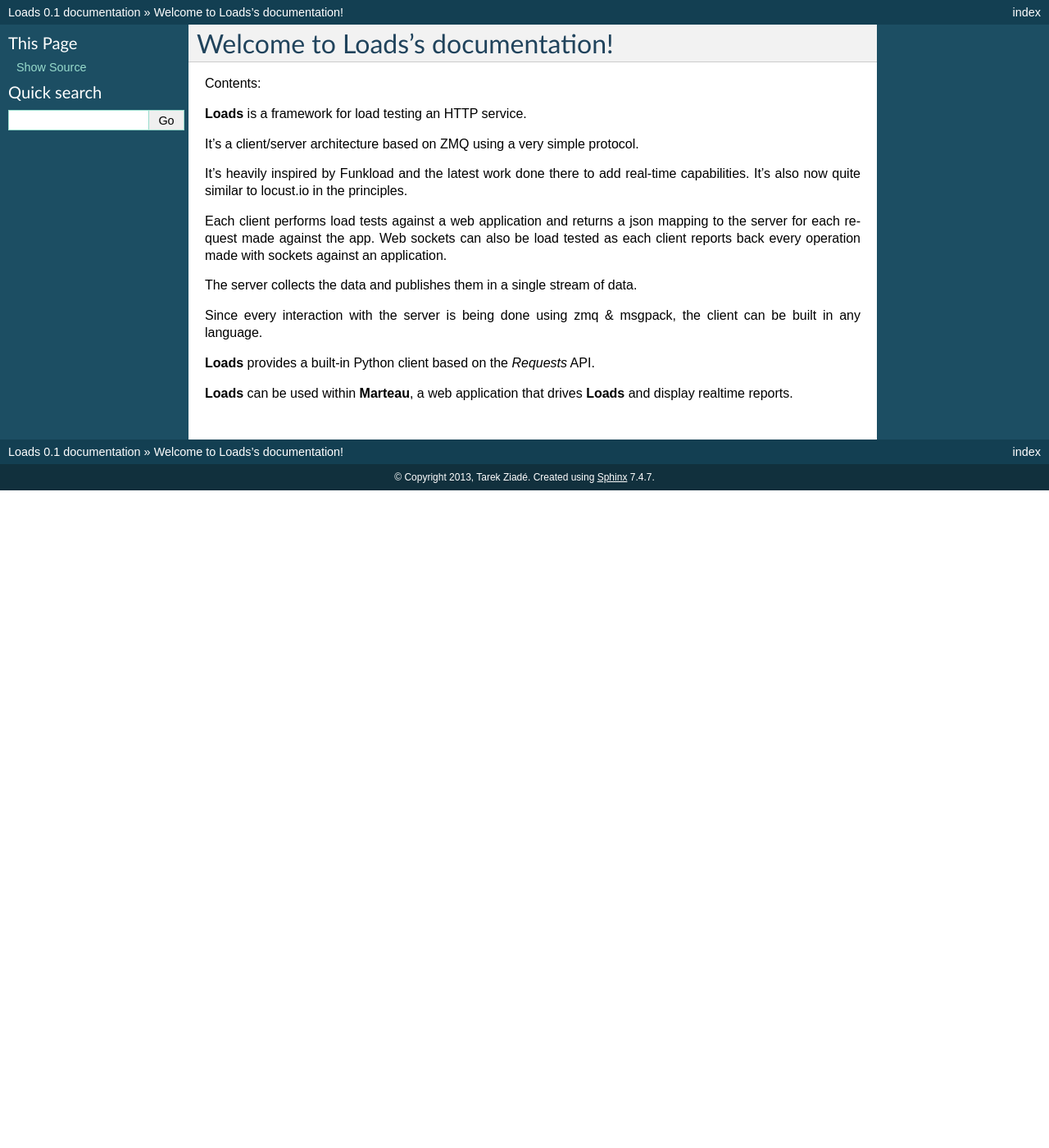
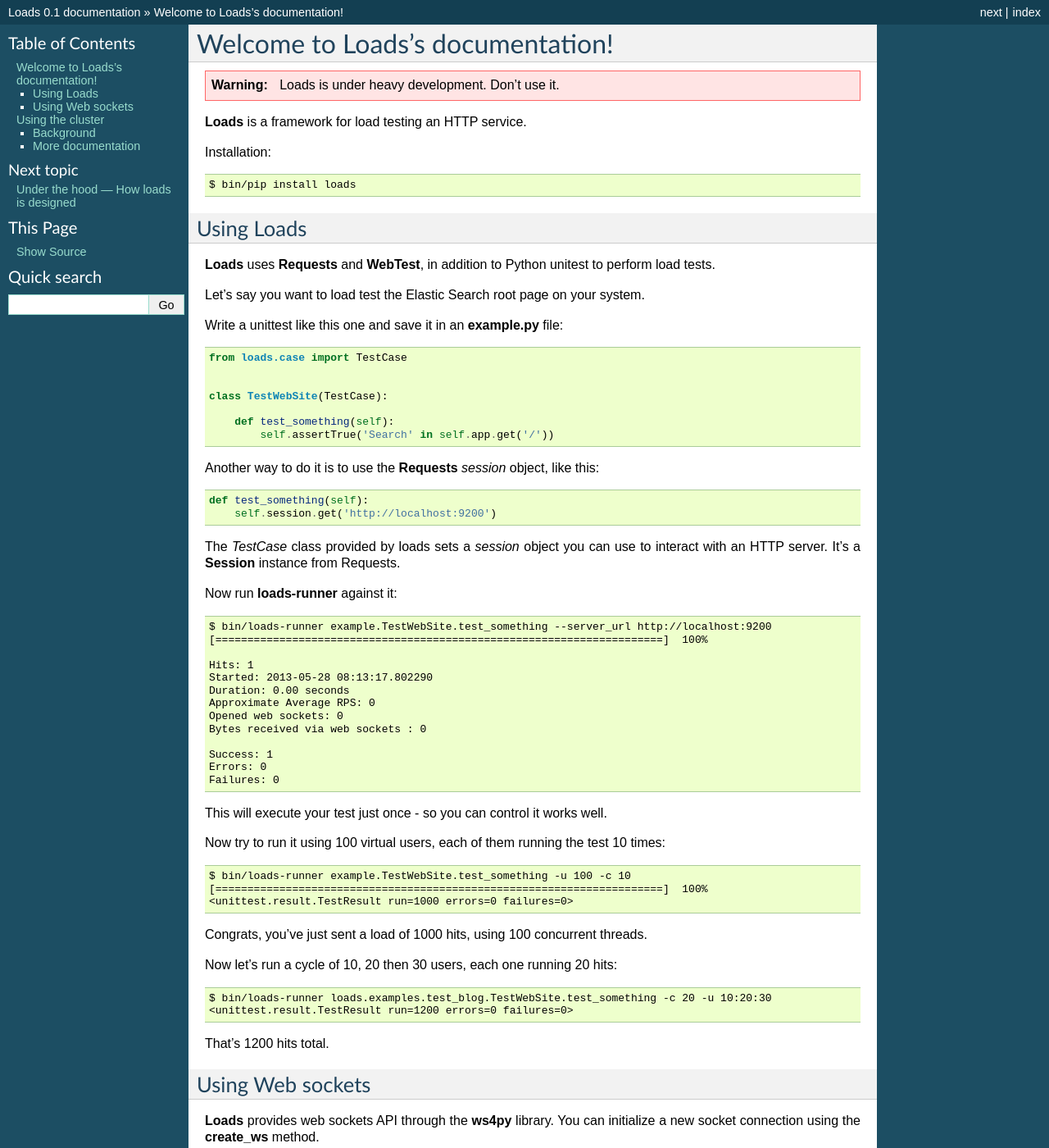
Before and after one commit to mozilla-services/loads, a Sphinx documentation site: the page built from docs/source/index.rst, in a window 1280 px wide and 1400 px high. Shown: the whole window at 82% size. Built offline with Sphinx 7.4.7, drawn with Linux system fonts in a browser that asks for light colours; some of the changed text lies outside the part shown.

```diff
--- a/docs/source/index.rst
+++ b/docs/source/index.rst
@@ -1,16 +1,166 @@
 Welcome to Loads's documentation!
 =================================
 
-Contents:
+.. warning::
 
-.. toctree::
-   :maxdepth: 2
+   Loads is under heavy development. Don't use it.
+
+
 
 **Loads** is a framework for load testing an HTTP service.
 
+Installation::
 
-It's a client/server architecture based on ZMQ using a very simple
-protocol.
+    $ bin/pip install loads
+
+
+Using Loads
+-----------
+
+**Loads** uses **Requests** and **WebTest**, in addition to Python unitest to
+perform load tests.
+
+Let's say you want to load test the Elastic Search root page on your
+system.
+
+Write a unittest like this one and save it in an **example.py** file::
+
+    from loads.case import TestCase
+
+
+    class TestWebSite(TestCase):
+
+        def test_something(self):
+            self.assertTrue('Search' in self.app.get('/'))
+
+Another way to do it is to use the **Requests** *session* object, like this::
+
+    def test_something(self):
+        self.session.get('http://localhost:9200')
+
+
+The *TestCase* class provided by loads sets a *session* object you can use
+to interact with an HTTP server. It's a **Session** instance from Requests.
+
+Now run **loads-runner** against it::
+
+    $ bin/loads-runner example.TestWebSite.test_something --server_url http://localhost:9200
+    [======================================================================]  100%
+
+    Hits: 1
+    Started: 2013-05-28 08:13:17.802290
+    Duration: 0.00 seconds
+    Approximate Average RPS: 0
+    Opened web sockets: 0
+    Bytes received via web sockets : 0
+
+    Success: 1
+    Errors: 0
+    Failures: 0
+
+This will execute your test just once - so you can control it works well.
+
+Now try to run it using 100 virtual users, each of them running the test 10 times::
+
+    $ bin/loads-runner example.TestWebSite.test_something -u 100 -c 10
+    [======================================================================]  100%
+    <unittest.result.TestResult run=1000 errors=0 failures=0>
+
+
+Congrats, you've just sent a load of 1000 hits, using 100 concurrent threads.
+
+Now let's run a cycle of 10, 20 then 30 users, each one running 20 hits::
+
+    $ bin/loads-runner loads.examples.test_blog.TestWebSite.test_something -c 20 -u 10:20:30
+    <unittest.result.TestResult run=1200 errors=0 failures=0>
+
+That's 1200 hits total.
+
+
+Using Web sockets
+-----------------
+
+**Loads** provides web sockets API through the **ws4py** library. You can
+initialize a new socket connection using the **create_ws** method.
+
+Run the echo_server.py file located in the examples directory, then
+write a test that uses a web socket::
+
+
+    import unittest
+    from loads.case import TestCase
+
+    class TestWebSite(TestCase):
+
+        def test_something(self):
+            def callback(m):
+                results.append(m.data)
+
+            ws = self.create_ws('ws://localhost:9000/ws',
+                                callback=callback)
+            ws.send('something')
+            ws.receive()
+            ws.send('happened')
+            ws.receive()
+
+            while len(results) < 2:
+                time.sleep(.1)
+
+            self.assertEqual(results, ['something', 'happened'])
+
+XXX I'm actually unsure about the API we expose to test websockets. We should
+have a look at how others do it
+
+
+Using the cluster
+=================
+
+Install Circus::
+
+    $ bin/pip install circus
+
+And run it against **loads.ini**::
+
+    $ bin/circusd --daemon loads.ini
+
+Here is the content of the `loads.ini` file::
+
+    [circus]
+    check_delay = 5
+    endpoint = tcp://127.0.0.1:5555
+    pubsub_endpoint = tcp://127.0.0.1:5556
+    stats_endpoint = tcp://127.0.0.1:5557
+    httpd = 0
+    debug = 0
+
+    [watcher:broker]
+    cmd = bin/loads-broker
+    warmup_delay = 0
+    numprocesses = 1
+
+    [watcher:agents]
+    cmd = bin/loads-agent
+    warmup_delay = 0
+    numprocesses = 5
+    copy_env = 1
+
+What happened? You have just started a Loads broker with 5 agents.
+
+Let's use them now, with the **agents** option::
+
+    $ bin/load-runner example.TestWebSite.test_something -u 10:20:30 -c 20 --agents 5
+    [======================================================================]  100%
+
+Congrats, you have just sent 6000 hits from 5 different agents.
+
+
+
+
+Background
+----------
+
+Loads is a client/server architecture based on ZMQ using a very
+simple protocol.
 
 It's heavily inspired by Funkload and the latest work
 done there to add real-time capabilities. It's also now
@@ -34,3 +184,11 @@
 **Loads** can be used within **Marteau**, a web
 application that drives **Loads** and display realtime
 reports.
+
+More documentation
+------------------
+
+.. toctree::
+   :maxdepth: 2
+
+   internals
```
Also changed, not shown: README.rst (+3 -165 lines).
